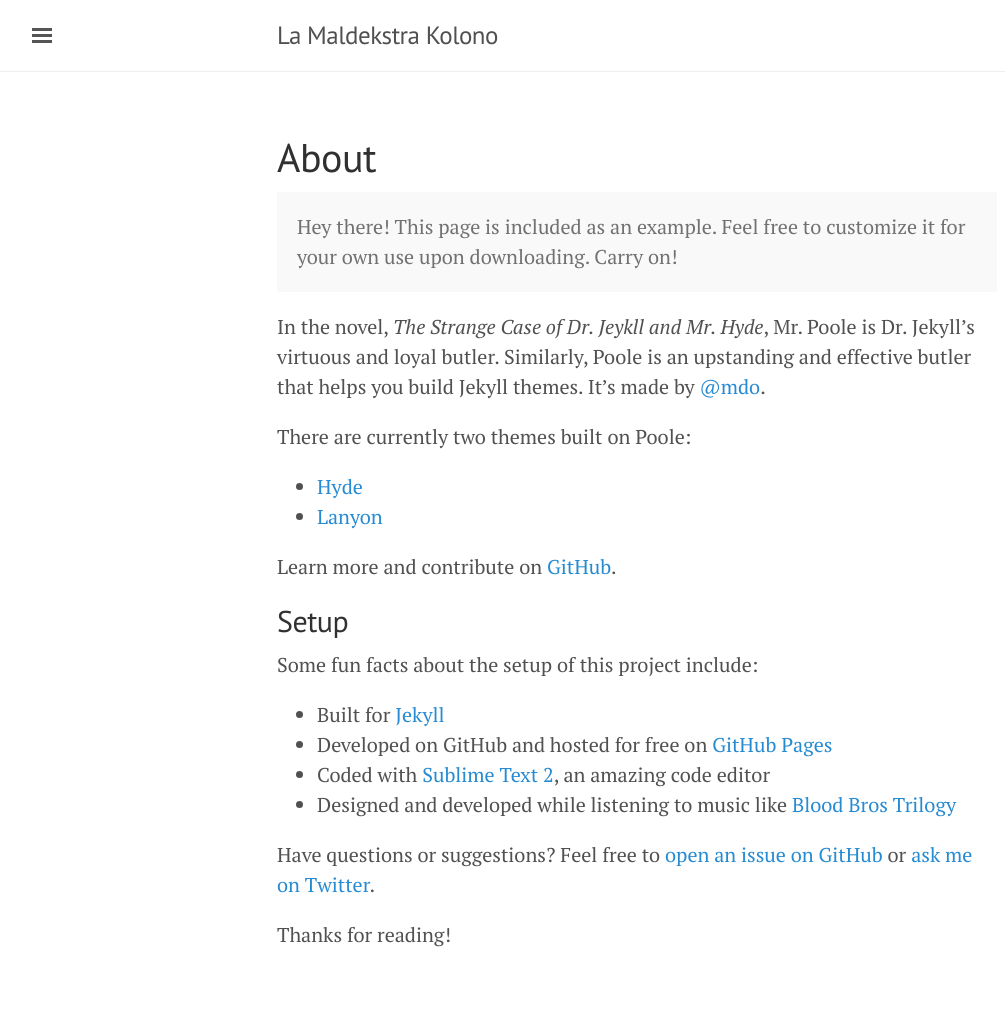
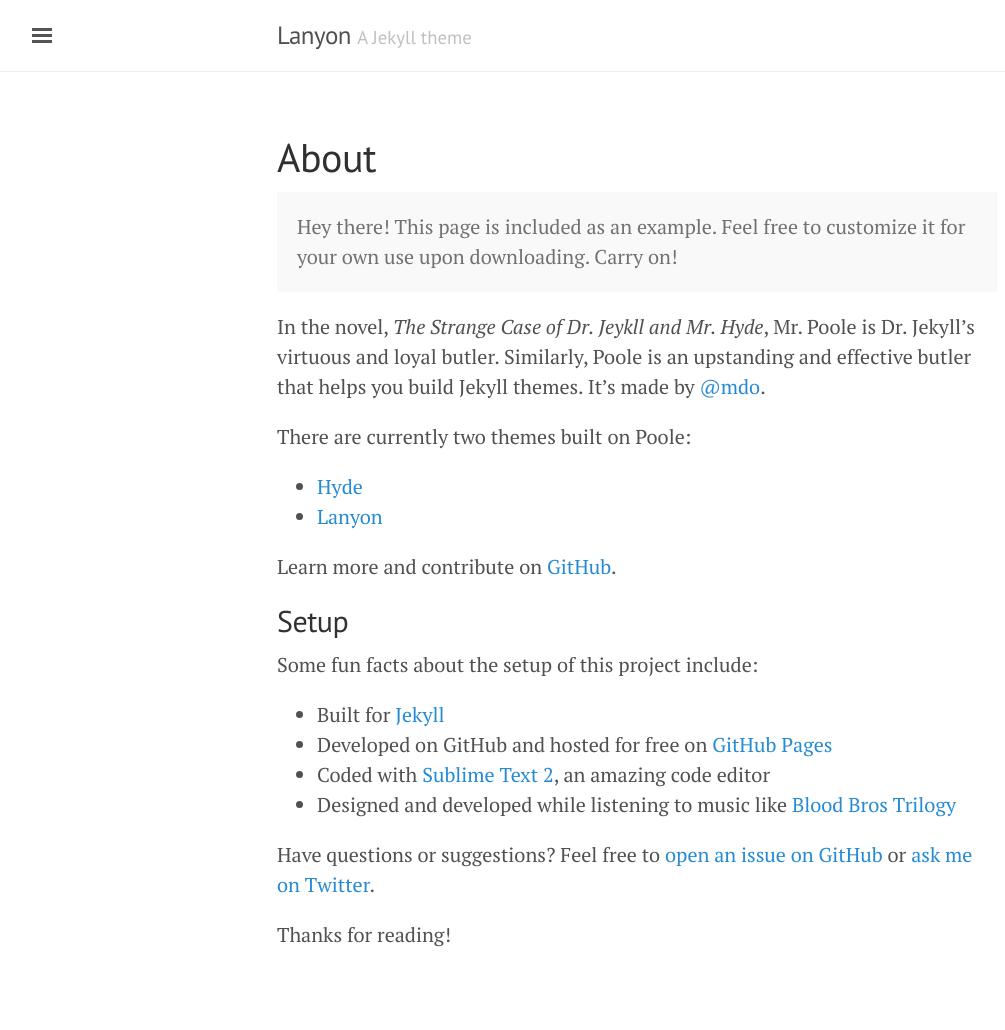
Before and after one commit to alumbreras/maldekstrakolono, a Jekyll site: the page built from about.md, in a window 1280 px wide. Shown: the whole page, without its empty margins (3-1008 px from the left). Built offline with Jekyll 4.4.1, drawn with Linux system fonts in a browser that asks for light colours; some of the changed lines change nothing that is shown.

Commit message:
using Pool

```diff
--- a/_config.yml
+++ b/_config.yml
@@ -1,21 +1,22 @@
-# Welcome to Jekyll!
+# Permalinks
 #
-# This config file is meant for settings that affect your whole blog, values
-# which you are expected to set up once and rarely need to edit after that.
-# For technical reasons, this file is *NOT* reloaded automatically when you use
-# 'jekyll serve'. If you change this file, please restart the server process.
+# Use of `relative_permalinks` ensures post links from the index work properly.
+permalink:           pretty
+relative_permalinks: true
 
-# Site settings
-title: La Maldekstra Kolono
-email: alberto.lumbreras@gmail.com
-description: > # this means to ignore newlines until "baseurl:"
-  Write an awesome description for your new site here. You can edit this
-  line in _config.yml. It will appear in your document head meta (for
-  Google search results) and in your feed.xml site description.
-baseurl: "/maldekstrakolono" # the subpath of your site, e.g. /blog
-url: "http://alumbreras.github.io"  # the base hostname & protocol for your site
-twitter_username: alberto_lm
-github_username:  alumbreras
+# Setup
+title:               Lanyon
+tagline:             'A Jekyll theme'
+description:         'A reserved <a href="http://jekyllrb.com" target="_blank">Jekyll</a> theme that places the utmost gravity on content with a hidden drawer. Made by <a href="https://twitter.com/mdo" target="_blank">@mdo</a>.'
+url:                 http://lanyon.getpoole.com
+baseurl:             ''
+paginate:            5
 
-# Build settings
-markdown: kramdown
+# About/contact
+author:
+  name:              Mark Otto
+  url:               https://twitter.com/mdo
+  email:             markdotto@gmail.com
+
+# Custom vars
+version:             1.0.0
```
